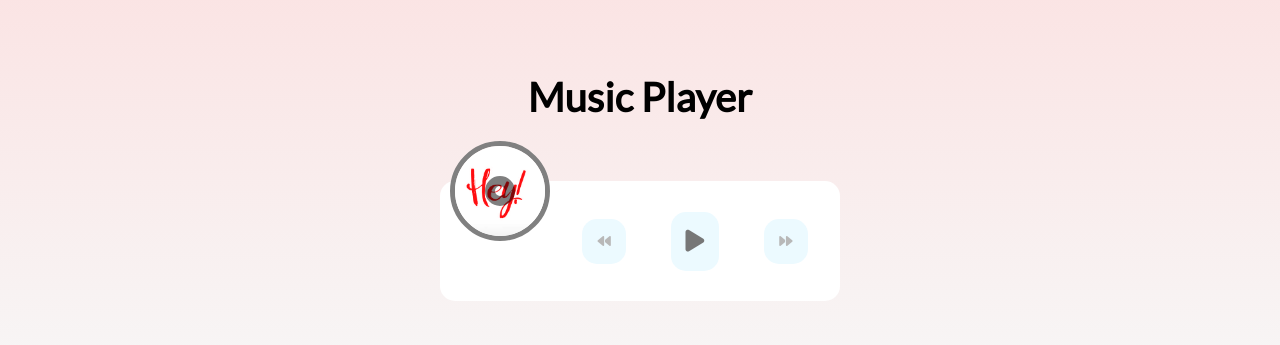
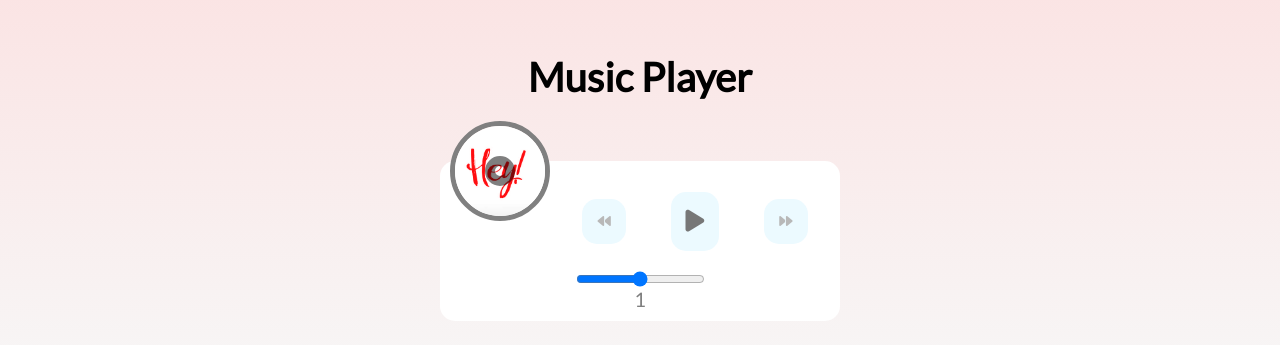
Before and after one commit to mreleftheros/music-player, a plain HTML site: page index.html in a window 1280 px wide. Shown: the part 213-558 px from the top of the page. Drawn offline with Linux system fonts and the light colour scheme.

Commit message:
Add volume html and css

```diff
--- a/index.html
+++ b/index.html
@@ -14,6 +14,7 @@
   </header>
 
   <section class="music-container">
+    <div class="flex-wrapper">
       <div class="music-info">
         <h4 id="title">ukulele</h4>
         <div class="progress-container">
@@ -38,6 +39,12 @@
           <i class="fas fa-forward"></i>
         </button>
       </div>
+    </div>
+
+    <div class="volume">
+      <input type="range" class="volume__input" id="volume" min="0" max="1" step="0.01">
+      <p class="volume__output" id="volumeOutput">1</p>
+    </div>
   </section>
 
   <script src="scripts/app.js"></script>
--- a/scripts/app.js
+++ b/scripts/app.js
@@ -5,6 +5,7 @@ const cover = document.getElementById("cover");
 const play = document.getElementById("play");
 const previous = document.getElementById("previous");
 const next = document.getElementById("next");
+const volume = document.getElementById("volume");
 const songs = ["hey", "summer", "ukulele"];
 let currentSong = songs[0];
 let isPlaying = false;
--- a/styles/style.scss
+++ b/styles/style.scss
@@ -20,8 +20,11 @@ body {
   background: #fff;
   padding: 1rem;
   border-radius: 1.5rem;
-  display: flex;
   position: relative;
+
+  .flex-wrapper {
+    display: flex;
+  }
 
   .music-info {
     opacity: 0;
@@ -106,6 +109,17 @@ body {
       }
     }
   }
+
+  .volume {
+    display: flex;
+    flex-direction: column;
+    justify-content: center;
+    align-items: center;
+
+    &__output {
+      color: rgba(0, 0, 0, .5);
+    }
+  }
 }
 
 .music-container.play {
```
Also changed, not shown: styles/style.css, 1 other file. Lines whose indentation alone changed are shown as unchanged.
